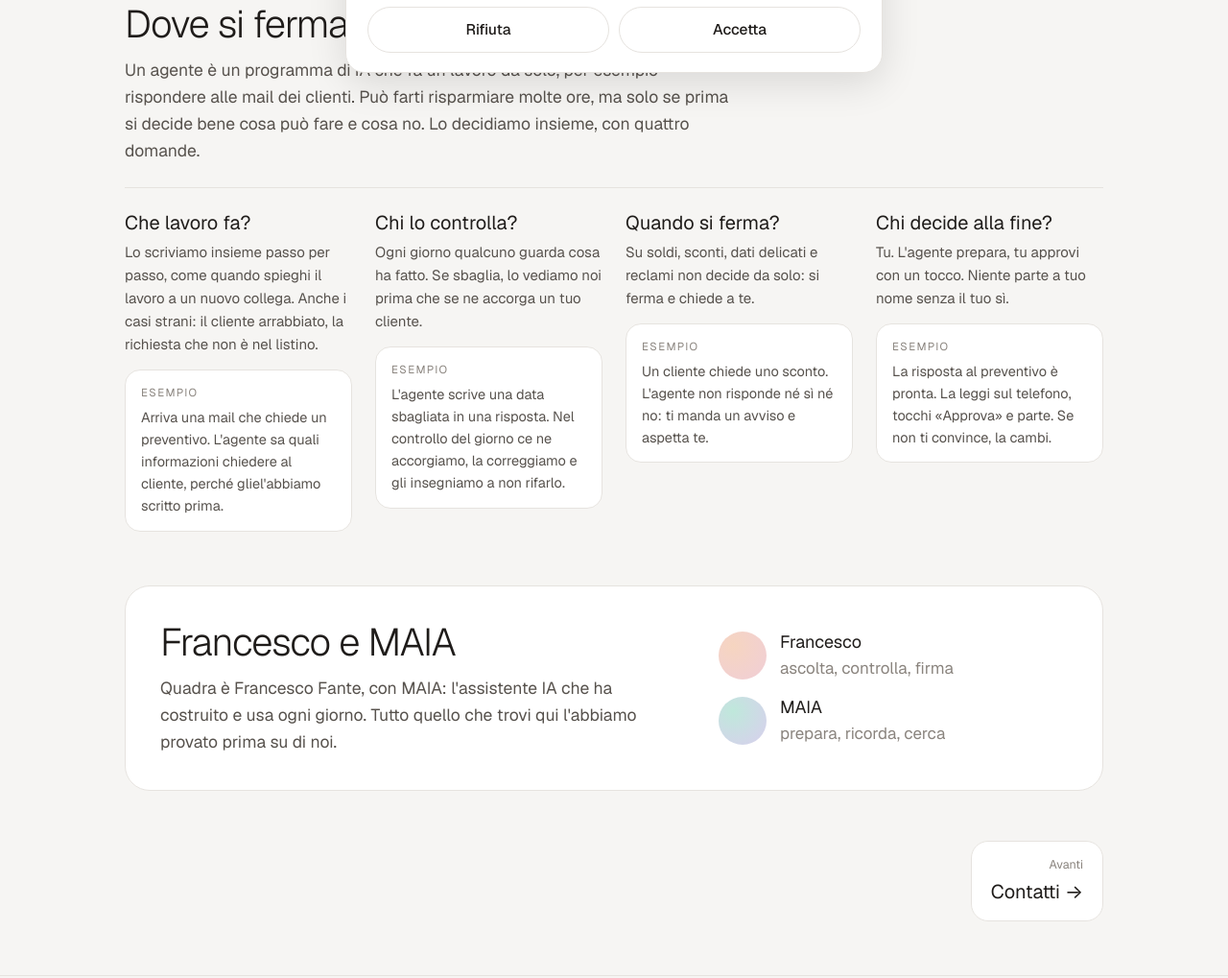
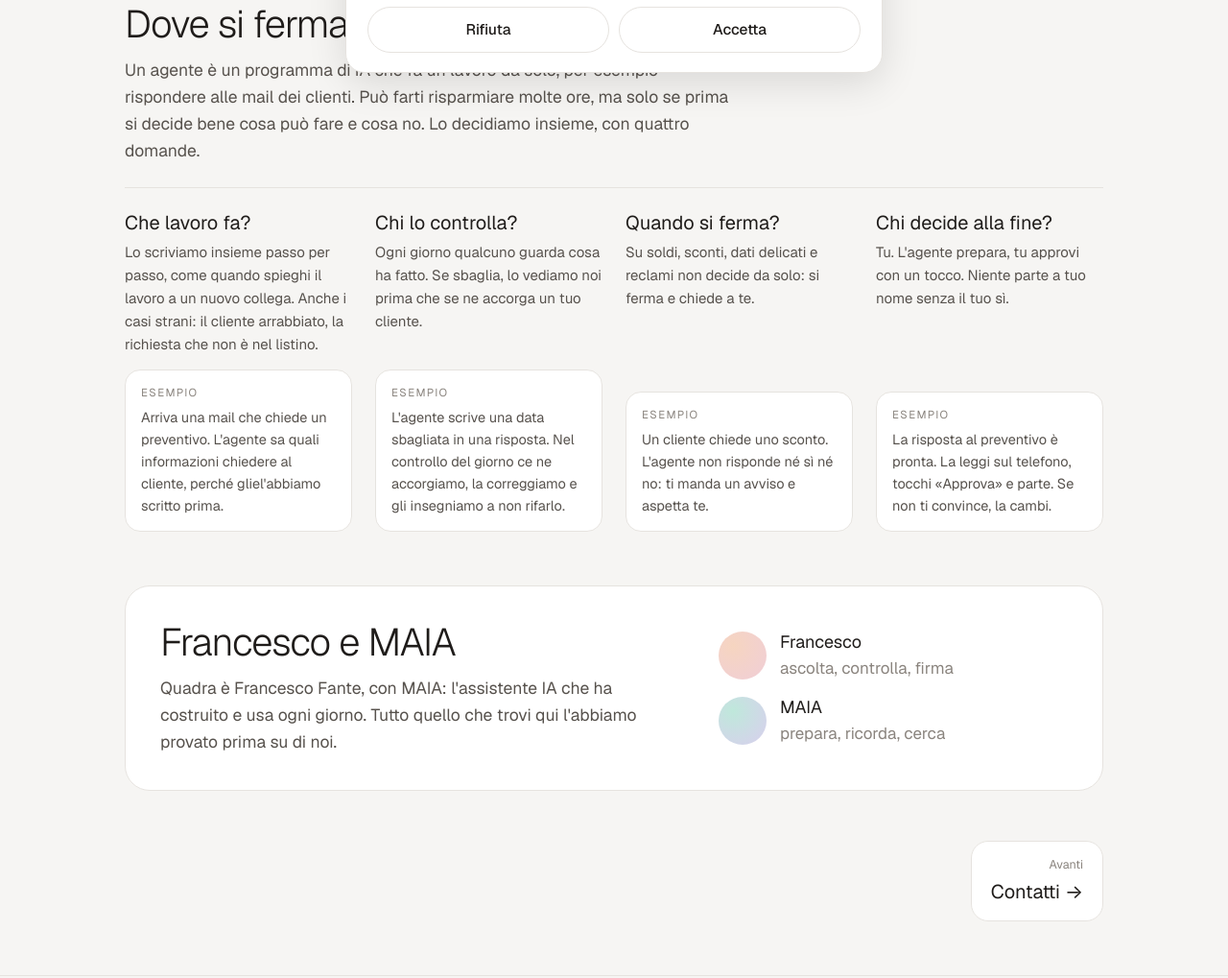
Before and after one commit to francescofante-svg/quadra-sito, a plain HTML site: page come-lavoriamo/index.html in a window 1280 px wide. Shown: the part 708-1727 px from the top of the page at 96% size. Drawn offline with Linux system fonts and the light colour scheme.

Commit message:
Esempi allineati in basso
Co-Authored-By: Claude Opus 5.5 <noreply@anthropic.com>
Claude-Session: https://claude.ai/code/session_01KezbWmNfYTcPknrPx7V9s9

```diff
--- a/come-lavoriamo/index.html
+++ b/come-lavoriamo/index.html
@@ -262,7 +262,9 @@ section{padding-block:28px}
 .prom{display:grid;grid-template-columns:repeat(4,1fr);gap:24px;border-top:1px solid var(--linea);padding-top:24px}
 .prom h3{font-weight:400;font-size:20px}
 .ferma h2{margin-bottom:12px}
-.ferma .es{margin-top:14px;background:var(--card);border:1px solid var(--linea);border-radius:16px;padding:14px 16px;font-size:14.5px;color:var(--body)}
+.ferma .prom>div{display:flex;flex-direction:column}
+.ferma .es{margin-top:auto;background:var(--card);border:1px solid var(--linea);border-radius:16px;padding:14px 16px;font-size:14.5px;color:var(--body)}
+.ferma .prom>div>p:nth-of-type(1){margin-bottom:14px}
 .ferma .es span{display:block;font-size:11.5px;letter-spacing:.12em;text-transform:uppercase;color:var(--mute);margin-bottom:4px}
 .ferma-intro{color:var(--body);font-size:17.5px;max-width:36em;margin-bottom:24px}
 .prom p{color:var(--body);font-size:15px;margin-top:6px}
```
